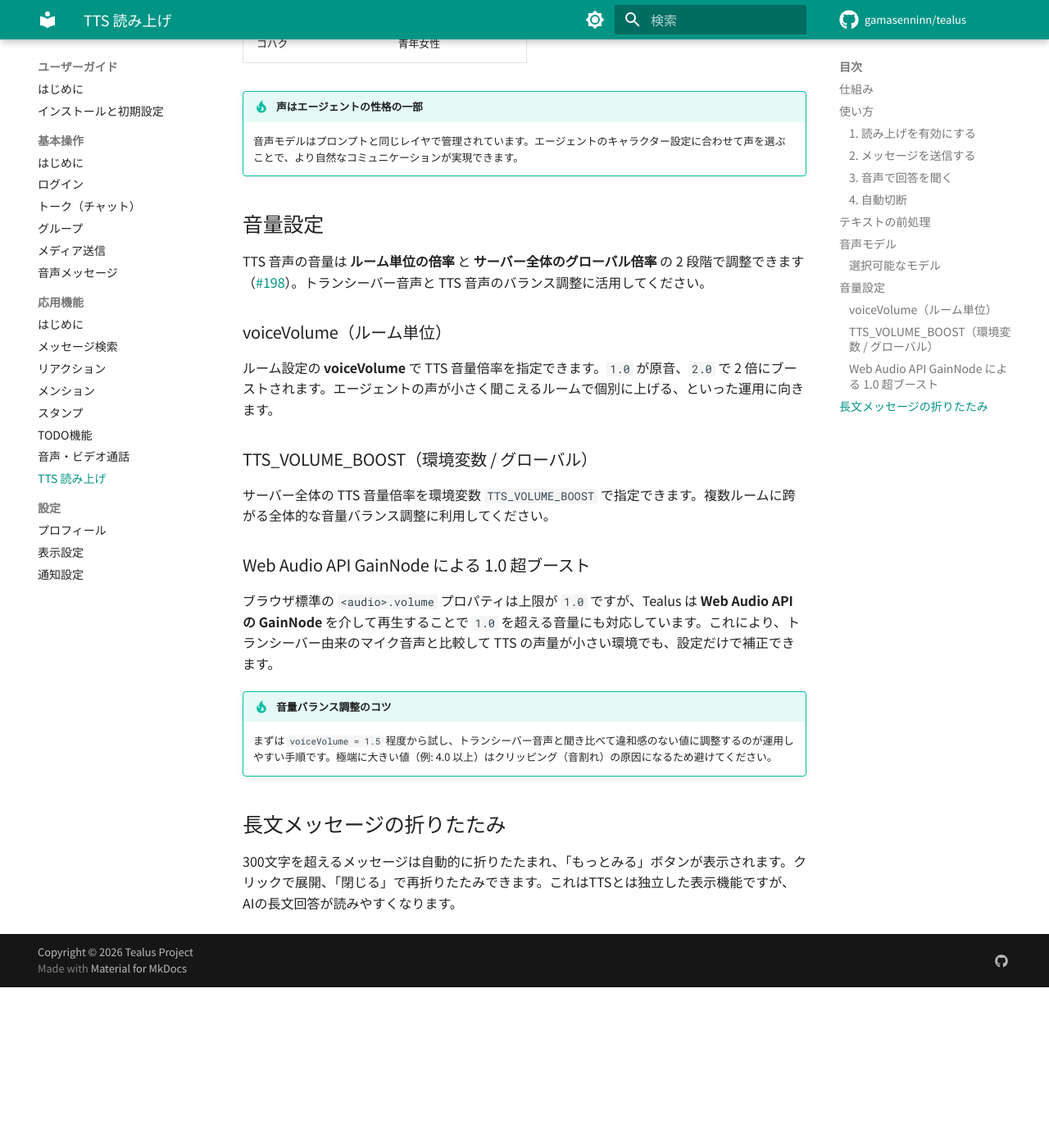
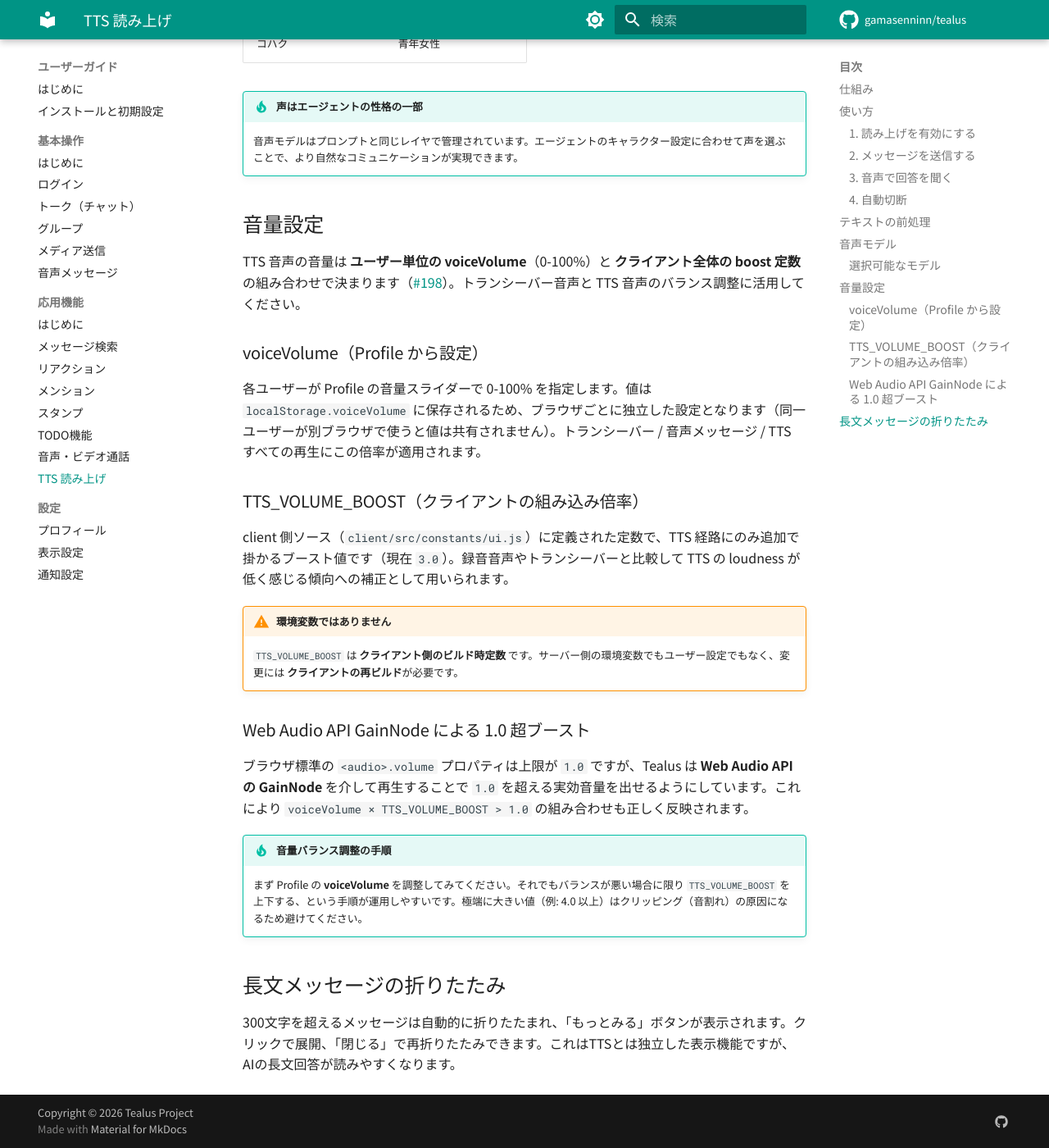
Before and after one commit to gamasenninn/tealus-docs, an MkDocs documentation site: the page built from docs/guide/advanced/tts.md, in a window 1280 px wide and 1400 px high, scrolled down 2217 px. Shown: the whole window at 82% size. Built offline with MkDocs 1.6.1 and Material for MkDocs 9.7.7, drawn with Linux system fonts in a browser that asks for light colours; comment, search, counter and statistics services are not loaded; before the commit the page ends 3421 px from its top, so only the background shows below that.

Commit message:
Phase 1 訂正: tts.md の voiceVolume / TTS_VOLUME_BOOST 事実誤認を修正 (Issue #7)
- voiceVolume: ルーム単位 → ユーザー(ブラウザ)単位、Profile スライダーで 0-100% 指定、localStorage.voiceVolume 管理
- TTS_VOLUME_BOOST: 環境変数 → client/src/constants/ui.js のビルド時定数、変更には client 再ビルド必要

本体班レビュー (Issue #7 comment) の推奨書き換え案に追従。

Co-Authored-By: Claude Opus 4.7 (1M context) <noreply@anthropic.com>

```diff
--- a/docs/guide/advanced/tts.md
+++ b/docs/guide/advanced/tts.md
@@ -70,22 +70,25 @@ AIの回答がチャットに表示されると同時に、トランシーバー
 
 ## 音量設定
 
-TTS 音声の音量は **ルーム単位の倍率** と **サーバー全体のグローバル倍率** の 2 段階で調整できます（[#198](https://github.com/gamasenninn/tealus/issues/198)）。トランシーバー音声と TTS 音声のバランス調整に活用してください。
+TTS 音声の音量は **ユーザー単位の voiceVolume**（0-100%）と **クライアント全体の boost 定数** の組み合わせで決まります（[#198](https://github.com/gamasenninn/tealus/issues/198)）。トランシーバー音声と TTS 音声のバランス調整に活用してください。
 
-### voiceVolume（ルーム単位）
+### voiceVolume（Profile から設定）
 
-ルーム設定の **voiceVolume** で TTS 音量倍率を指定できます。`1.0` が原音、`2.0` で 2 倍にブーストされます。エージェントの声が小さく聞こえるルームで個別に上げる、といった運用に向きます。
+各ユーザーが Profile の音量スライダーで 0-100% を指定します。値は `localStorage.voiceVolume` に保存されるため、ブラウザごとに独立した設定となります（同一ユーザーが別ブラウザで使うと値は共有されません）。トランシーバー / 音声メッセージ / TTS すべての再生にこの倍率が適用されます。
 
-### TTS_VOLUME_BOOST（環境変数 / グローバル）
+### TTS_VOLUME_BOOST（クライアントの組み込み倍率）
 
-サーバー全体の TTS 音量倍率を環境変数 `TTS_VOLUME_BOOST` で指定できます。複数ルームに跨がる全体的な音量バランス調整に利用してください。
+client 側ソース（`client/src/constants/ui.js`）に定義された定数で、TTS 経路にのみ追加で掛かるブースト値です（現在 `3.0`）。録音音声やトランシーバーと比較して TTS の loudness が低く感じる傾向への補正として用いられます。
+
+!!! warning "環境変数ではありません"
+    `TTS_VOLUME_BOOST` は **クライアント側のビルド時定数** です。サーバー側の環境変数でもユーザー設定でもなく、変更には **クライアントの再ビルド**が必要です。
 
 ### Web Audio API GainNode による 1.0 超ブースト
 
-ブラウザ標準の `<audio>.volume` プロパティは上限が `1.0` ですが、Tealus は **Web Audio API の GainNode** を介して再生することで `1.0` を超える音量にも対応しています。これにより、トランシーバー由来のマイク音声と比較して TTS の声量が小さい環境でも、設定だけで補正できます。
+ブラウザ標準の `<audio>.volume` プロパティは上限が `1.0` ですが、Tealus は **Web Audio API の GainNode** を介して再生することで `1.0` を超える実効音量を出せるようにしています。これにより `voiceVolume × TTS_VOLUME_BOOST > 1.0` の組み合わせも正しく反映されます。
 
-!!! tip "音量バランス調整のコツ"
-    まずは `voiceVolume = 1.5` 程度から試し、トランシーバー音声と聞き比べて違和感のない値に調整するのが運用しやすい手順です。極端に大きい値（例: 4.0 以上）はクリッピング（音割れ）の原因になるため避けてください。
+!!! tip "音量バランス調整の手順"
+    まず Profile の **voiceVolume** を調整してみてください。それでもバランスが悪い場合に限り `TTS_VOLUME_BOOST` を上下する、という手順が運用しやすいです。極端に大きい値（例: 4.0 以上）はクリッピング（音割れ）の原因になるため避けてください。
 
 ## 長文メッセージの折りたたみ
 
```
